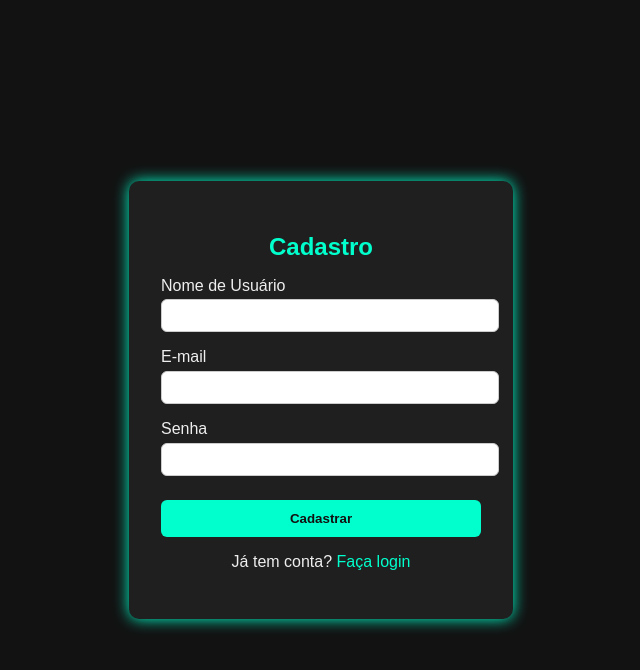
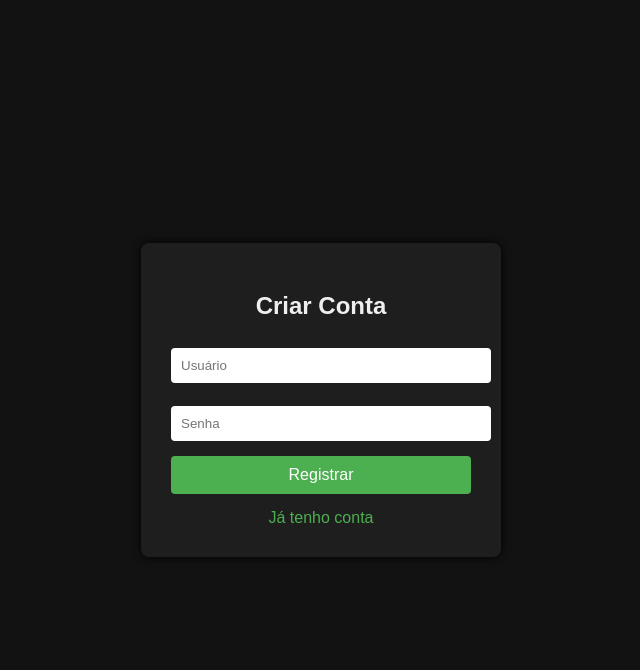
Before and after one commit to nilopb/roletainteligentanalitic, a Flask app: page /register in a window 1280 px wide. Shown: the top 670 px of the page, without its empty margins (319-959 px from the left). Run offline with Flask 3, Linux system fonts and the light colour scheme.

Commit message:
Update register.html

```diff
--- a/templates/register.html
+++ b/templates/register.html
@@ -10,94 +10,77 @@
       background: #121212;
       color: #eee;
       display: flex;
-    height: 100vh;
       justify-content: center;
       align-items: center;
+      height: 100vh;
       margin: 0;
     }
-  .register-box {
-    background: #1f1f1f;
-    padding: 2rem;
-    border-radius: 10px;
-    box-shadow: 0 0 15px #00ffcc;
-    width: 320px;
+    .container {
+      background: #1e1e1e;
+      padding: 30px;
+      border-radius: 8px;
+      box-shadow: 0 0 10px #000;
+      width: 300px;
     }
     h2 {
-    margin-bottom: 1rem;
-    color: #00ffcc;
       text-align: center;
+      margin-bottom: 20px;
     }
-  label {
-    display: block;
-    margin-top: 1rem;
-  }
-  input[type="text"], input[type="email"], input[type="password"] {
+    input[type="text"], input[type="password"] {
       width: 100%;
-    padding: 0.5rem;
-    border-radius: 6px;
-    border: 1px solid #ccc;
-    margin-top: 0.3rem;
-  }
-  input[type="text"]:focus, input[type="email"]:focus, input[type="password"]:focus {
-    border-color: #00ffcc;
-    outline: none;
+      padding: 10px;
+      margin: 8px 0 15px 0;
+      border: none;
+      border-radius: 4px;
     }
     button {
       width: 100%;
-    margin-top: 1.5rem;
-    padding: 0.7rem;
-    background: #00ffcc;
+      padding: 10px;
+      background: #4caf50;
       border: none;
-    border-radius: 6px;
-    color: #121212;
-    font-weight: bold;
+      border-radius: 4px;
+      color: white;
+      font-size: 16px;
       cursor: pointer;
+      transition: background 0.3s ease;
     }
     button:hover {
-    background: #00cca6;
+      background: #388e3c;
     }
-  .login-link {
-    margin-top: 1rem;
+    .link {
+      margin-top: 15px;
       text-align: center;
     }
-  .login-link a {
-    color: #00ffcc;
+    .link a {
+      color: #4caf50;
       text-decoration: none;
     }
-  .login-link a:hover {
-    text-decoration: underline;
-  }
-  .error-msg {
-    background: #ff4c4c;
-    color: white;
-    padding: 0.5rem;
-    border-radius: 5px;
-    margin-top: 1rem;
+    .flash-message {
+      background: #ff4444;
+      padding: 10px;
+      border-radius: 4px;
+      margin-bottom: 15px;
       text-align: center;
     }
   </style>
 </head>
 <body>
-  <div class="register-box">
-    <h2>Cadastro</h2>
-    {% with messages = get_flashed_messages() %}
+  <div class="container">
+    <h2>Criar Conta</h2>
+    {% with messages = get_flashed_messages(with_categories=true) %}
       {% if messages %}
-        <div class="error-msg">
-          {{ messages[0] }}
-        </div>
+        {% for category, message in messages %}
+          <div class="flash-message">{{ message }}</div>
+        {% endfor %}
       {% endif %}
     {% endwith %}
     <form method="POST" action="{{ url_for('register') }}">
-      <label for="username">Nome de Usuário</label>
-      <input type="text" id="username" name="username" required autocomplete="username" />
-      <label for="email">E-mail</label>
-      <input type="email" id="email" name="email" required autocomplete="email" />
-      <label for="password">Senha</label>
-      <input type="password" id="password" name="password" required autocomplete="new-password" />
-      <button type="submit">Cadastrar</button>
+      <input type="text" name="username" placeholder="Usuário" required />
+      <input type="password" name="password" placeholder="Senha" required />
+      <button type="submit">Registrar</button>
     </form>
-    <div class="login-link">
-      <p>Já tem conta? <a href="{{ url_for('login') }}">Faça login</a></p>
+    <div class="link">
+      <a href="{{ url_for('login') }}">Já tenho conta</a>
     </div>
   </div>
 </body>
```
Lines whose indentation alone changed are shown as unchanged.
